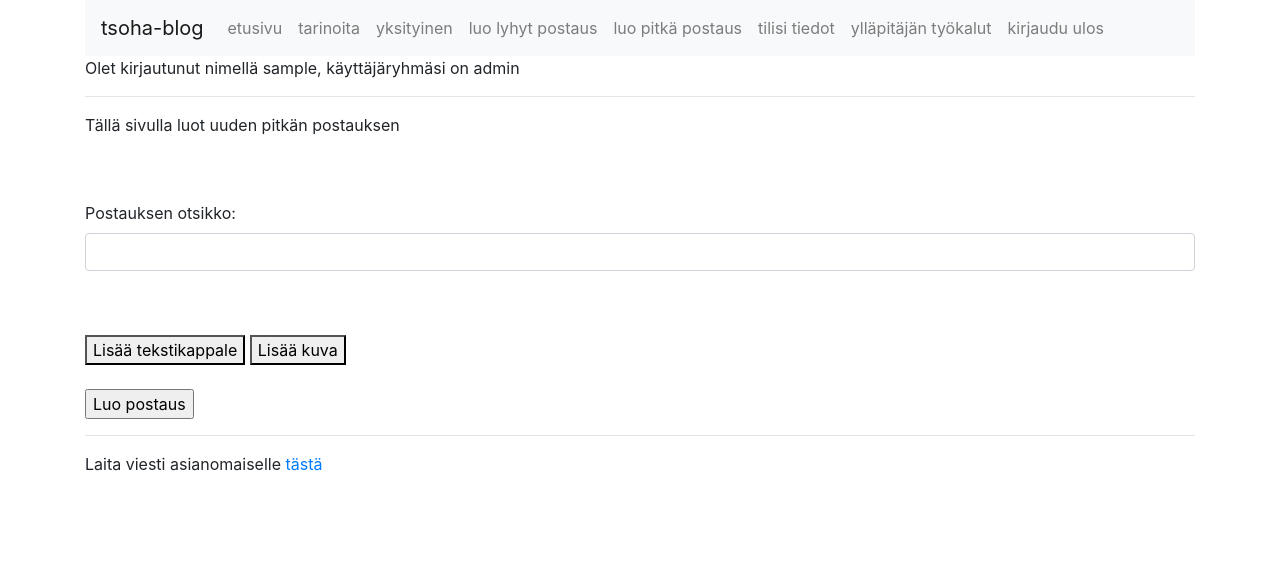
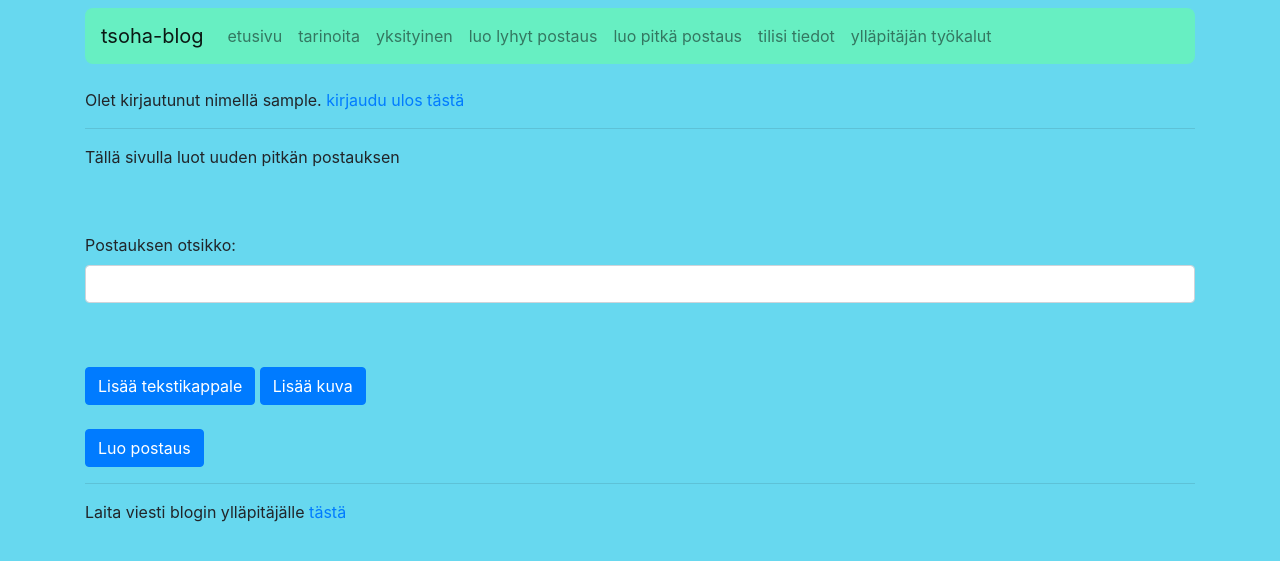
Before and after one commit to antti-hartikka/tsoha-blog, a Flask app: page /create_long in a window 1280 px wide. Shown: the top 561 px of the page. Run offline with Flask 2, Linux system fonts and the light colour scheme; the visitor is signed in with stand-in values (Sample User, id 1); some libraries are stand-ins or nearby versions.

Commit message:
styling to make app look more personal

```diff
--- /dev/null
+++ b/static/custom.css
@@ -0,0 +1,8 @@
+body {
+    background-color: #67d8ef;
+}
+nav {
+    background-color: #67efc2;
+    border-radius: .5em;
+    margin-top: .5em;
+}
--- a/templates/create_long_post.html
+++ b/templates/create_long_post.html
@@ -22,15 +22,15 @@
 
         <br>
 
-        <button type="button" onclick="newParagraph()">Lisää tekstikappale</button>
-        <button type="button" onclick="newPicture()">Lisää kuva</button>
+        <button type="button" class="btn btn-primary" onclick="newParagraph()">Lisää tekstikappale</button>
+        <button type="button"class="btn btn-primary" onclick="newPicture()">Lisää kuva</button>
 
         <br>
         <br>
 
         <input type="hidden" name="count" value="0" id="count">
         <input type="hidden" name="csrf_token" value="{{ session.csrf_token }}">
-        <input type="submit" value="Luo postaus">
+        <input type="submit" class="btn btn-primary" value="Luo postaus">
 
     </form>
 
--- a/templates/layout.html
+++ b/templates/layout.html
@@ -1,12 +1,14 @@
 <!doctype html>
 <meta name="viewport" content="width=device-width, initial-scale=1, shrink-to-fit=no">
 <link rel="stylesheet" href="https://stackpath.bootstrapcdn.com/bootstrap/4.5.0/css/bootstrap.min.css">
+<link rel="stylesheet" type="text/css" href="../static/custom.css">
 
 <title>tsoha-blog - {% block title %}{% endblock %}</title>
 <div class="container">
     {% include "partials/navbar.html" %}
+    <br>
     {% if session.username %}
-        <p>Olet kirjautunut nimellä {{ session.username }}, käyttäjäryhmäsi on {{ session.user_type }}</p>
+        <p>Olet kirjautunut nimellä {{ session.username }}. <a href="/logout">kirjaudu ulos tästä</a></p>
     {% else %}
         {% include "partials/login.html" %}
     {% endif %}
@@ -22,7 +24,7 @@
     <hr>
     <div class="row">
         <div class="col">
-            Laita viesti asianomaiselle <a href="/message">tästä</a>
+            Laita viesti blogin ylläpitäjälle <a href="/message">tästä</a>
         </div>
     </div>
     <br>
--- a/templates/partials/navbar.html
+++ b/templates/partials/navbar.html
@@ -1,4 +1,5 @@
-<nav class="navbar navbar-expand-sm navbar-light bg-light">
+<div>
+<nav class="navbar navbar-expand-sm navbar-light">
         <a class="navbar-brand" href="/">tsoha-blog</a>
         <ul class="navbar-nav">
             <li class="nav-item">
@@ -28,13 +29,10 @@
                     <a class="nav-link" href="/admintools">ylläpitäjän työkalut</a>
                 </li>
             {% endif %}
-        {% if session.user_type %}
-            <li class="nav-item">
-                <a class="nav-link" href="/logout">kirjaudu ulos</a>
-            </li>
-        {% else %}
+            {% if not session.user_type %}
                 <li class="nav-item">
                 <a class="nav-link" href="/signup">rekisteröidy</a>
             {% endif %}
         </ul>
     </nav>
+</div>
```
Also changed, not shown: templates/account.html (+5 -5 lines), templates/admintools.html (+5 -13 lines). Lines whose indentation alone changed are shown as unchanged.
